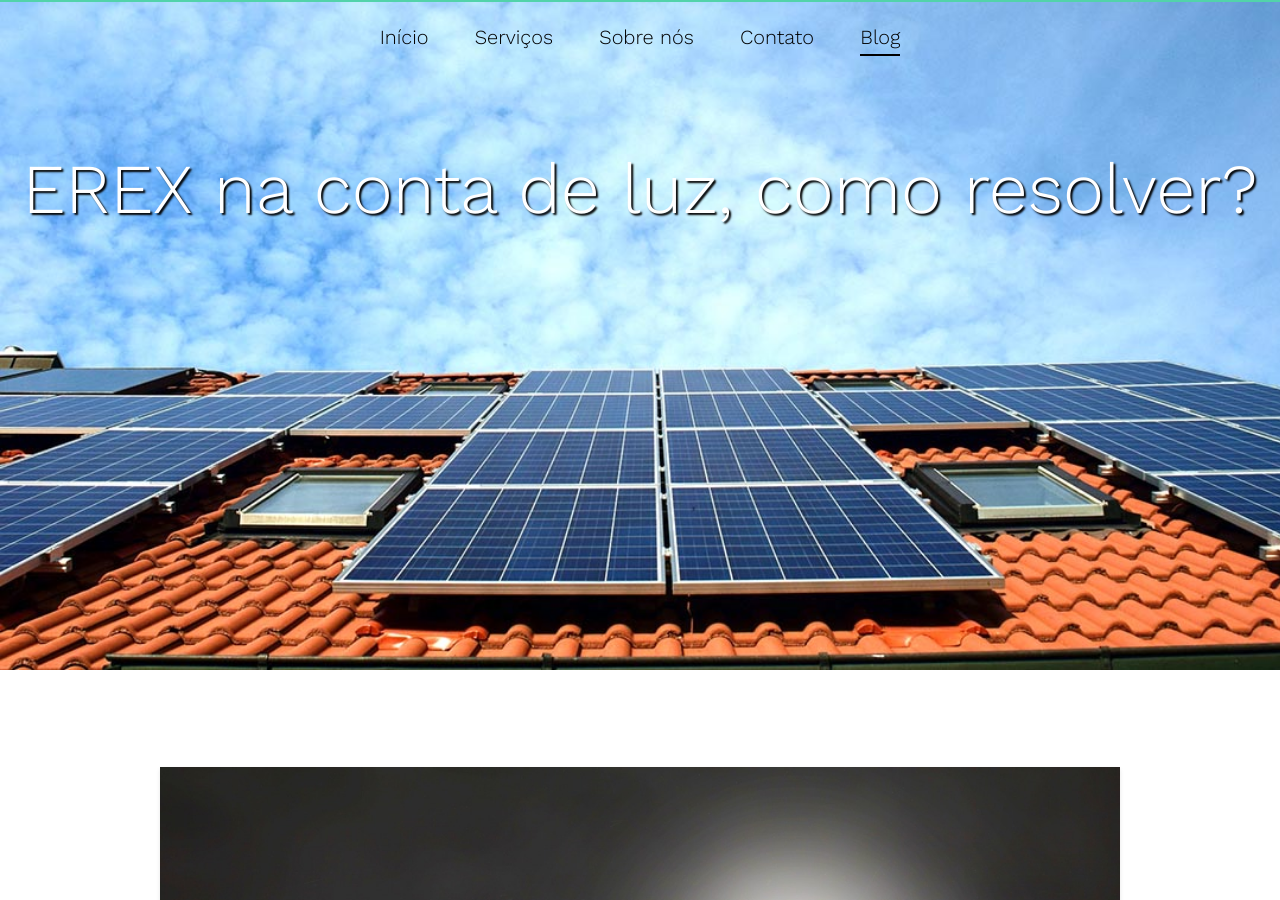
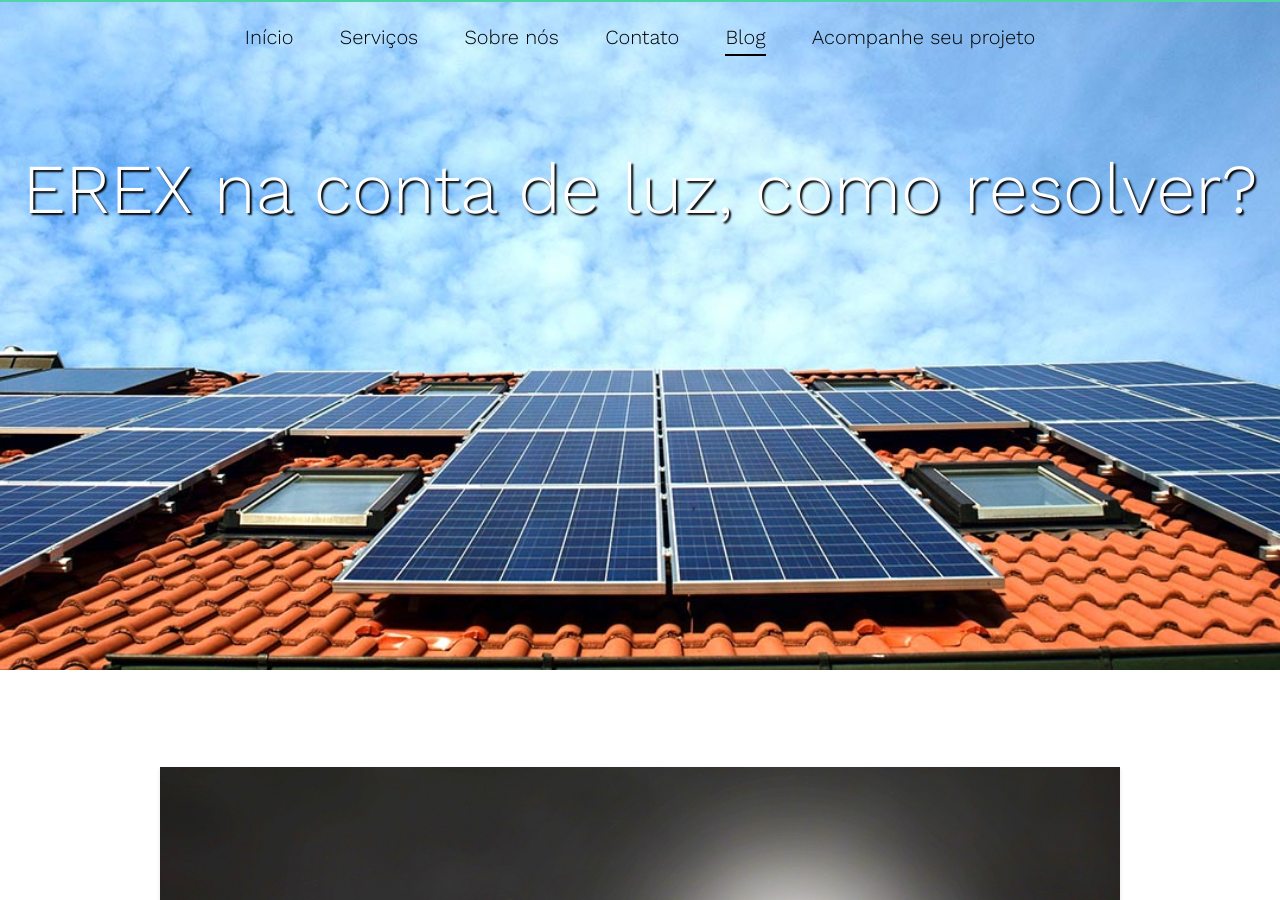
Before and after one commit to primariaenergia/blog, a Jekyll site: the page built from _posts/2017-09-17-EREX.markdown, in a window 1280 px wide and 900 px high. Built offline with Jekyll 4.4.1, drawn with Linux system fonts in a browser that asks for light colours; some web fonts are replaced; comment, search, counter and statistics services are not loaded.

Commit message:
Update headerpost.html

```diff
--- a/_includes/headerpost.html
+++ b/_includes/headerpost.html
@@ -3,11 +3,12 @@
     <div class="container">
       <nav class="fh5co-main-nav">
         <ul>
-          <li><a href="index.html"><span>Início</span></a></li>
-          <li><a href="index.html#servicos"><span>Serviços</span></a></li>
-          <li><a href="index.html#sobrenos"><span>Sobre nós</span></a></li>
-          <li><a href="contact.html"><span>Contato</span></a></li>
-          <li class="fh5co-active"><a href="contact.html"><span>Blog</span></a></li>
+          <li><a href="../../index.html"><span>Início</span></a></li>
+          <li><a href="../../index.html#servicos"><span>Serviços</span></a></li>
+          <li><a href="../../index.html#sobrenos"><span>Sobre nós</span></a></li>
+          <li><a href="../../contact.html"><span>Contato</span></a></li>
+          <li class="fh5co-active"><a href="../index.html"><span>Blog</span></a></li>
+          <li><a href="../../ac"><span>Acompanhe seu projeto</span></a></li>
         </ul>
       </nav>
     </div>
```
